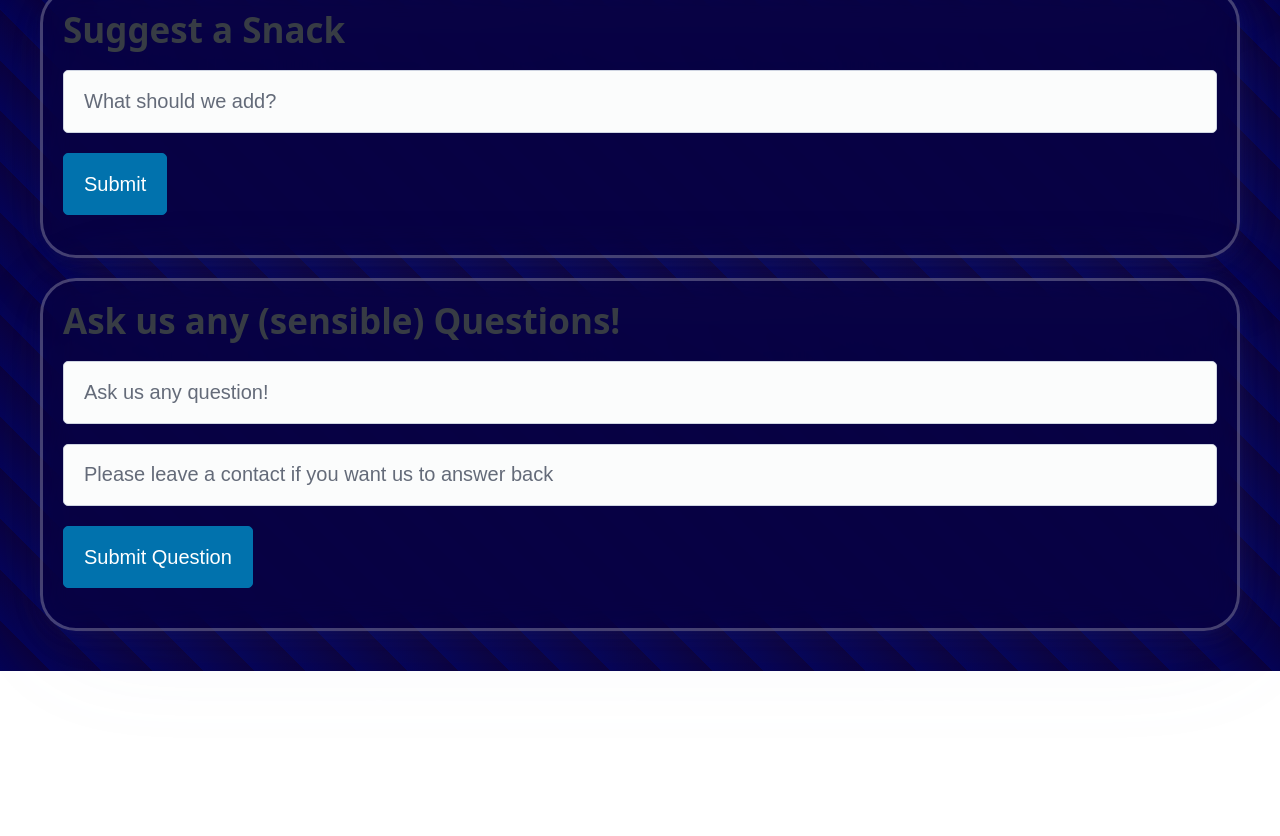
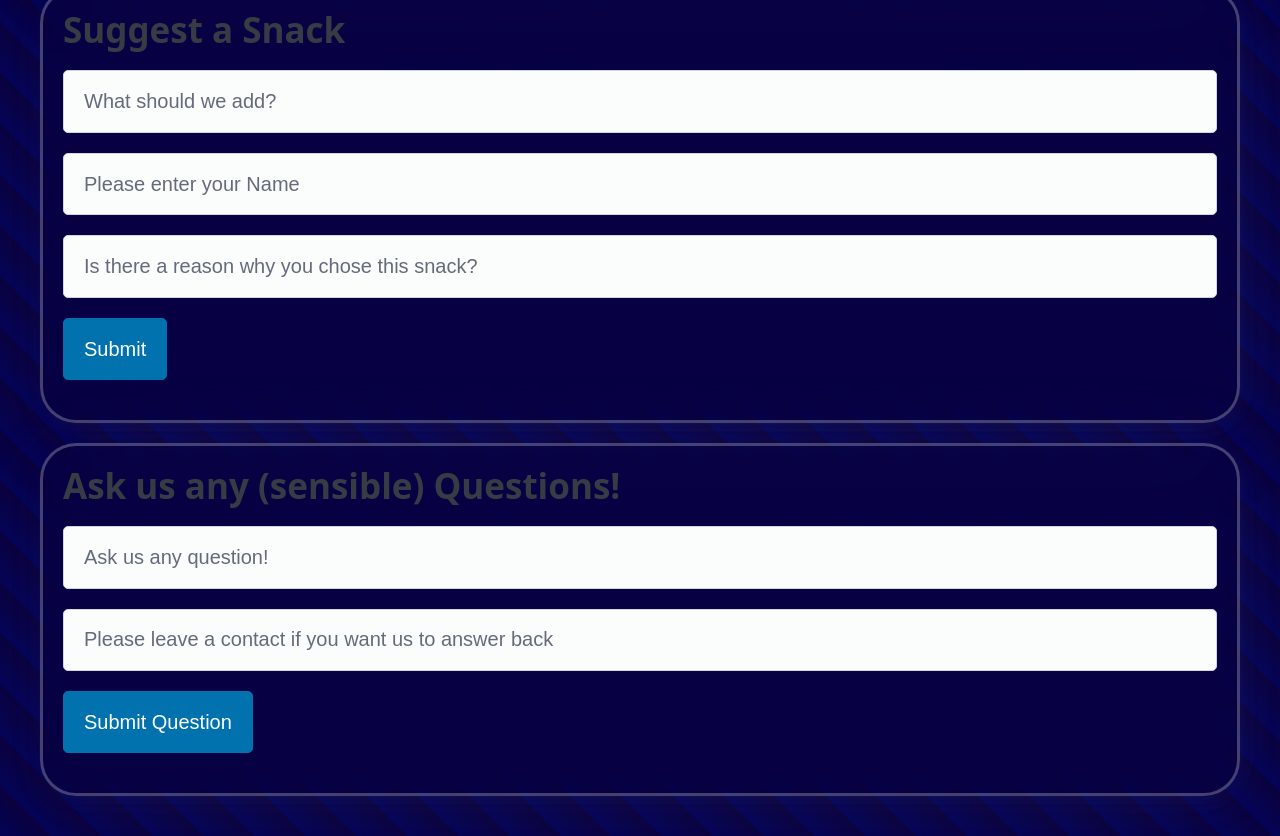
Before and after one commit to Echo-Path-Coder/Vending-Machine-Website, a website: page index.html in a window 1280 px wide. Shown: the part 2323-3159 px from the top of the page. Before the commit the page ends 2994 px from the top, so only its background shows below. Drawn offline with nearby package versions, Linux system fonts and the light colour scheme.

Commit message:
Fix HTML structure and add new input fields

```diff
--- a/index.html
+++ b/index.html
@@ -115,7 +115,23 @@
       <article>
         <h2>Suggest a Snack</h2>
 
-        <input type="text" id="snackInput" placeholder="What should we add?" />
+        <input
+          type="text"
+          id="snackInput"
+          placeholder="What should we add?"
+          />
+
+        <input
+            type="text"
+            id="suggestName"
+            placeholder="Please enter your Name"
+          />
+
+          <input
+            type="text"
+            id="suggestReason"
+            placeholder="Is there a reason why you chose this snack?"
+          />
 
         <button onclick="submitSnack()">Submit</button>
 
```
